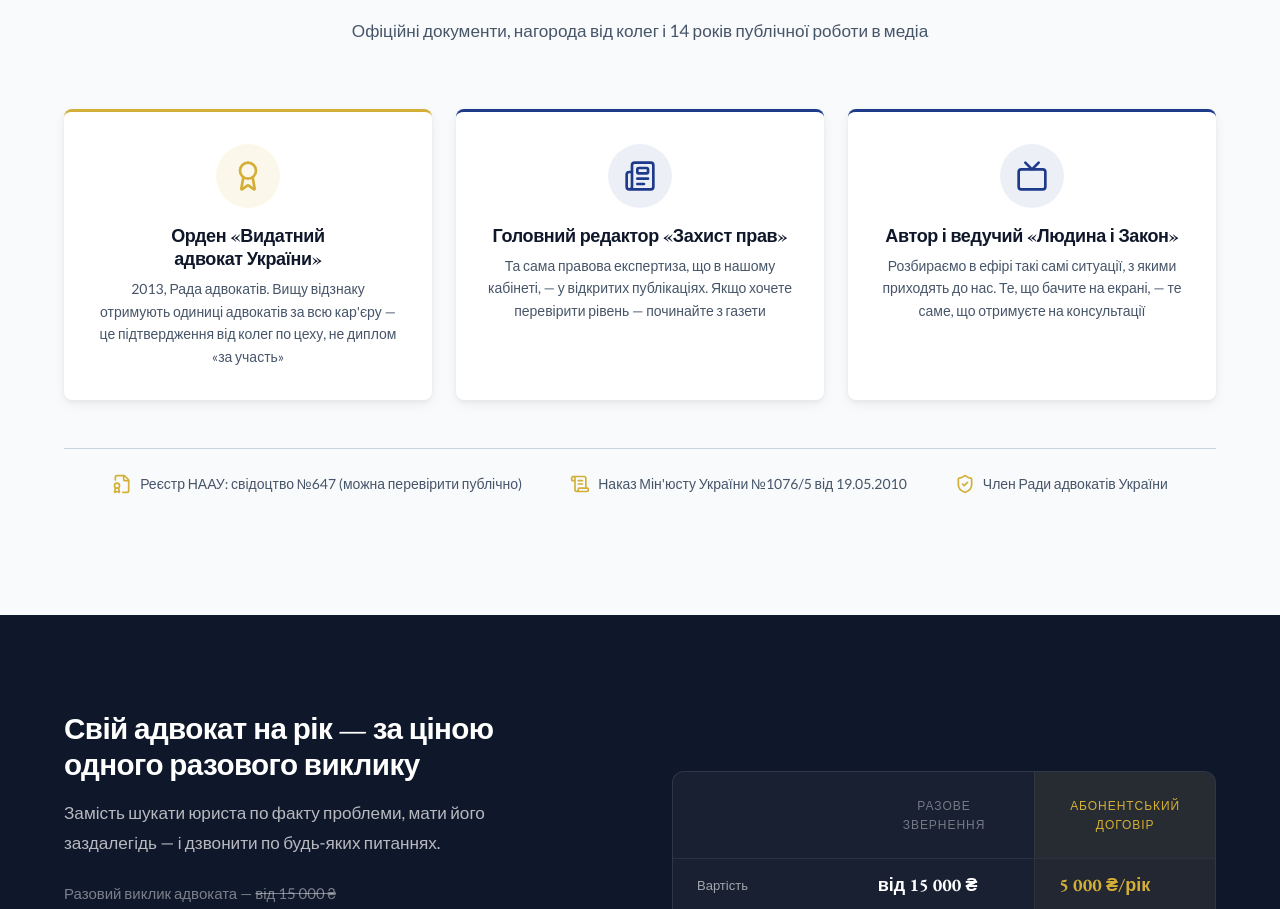
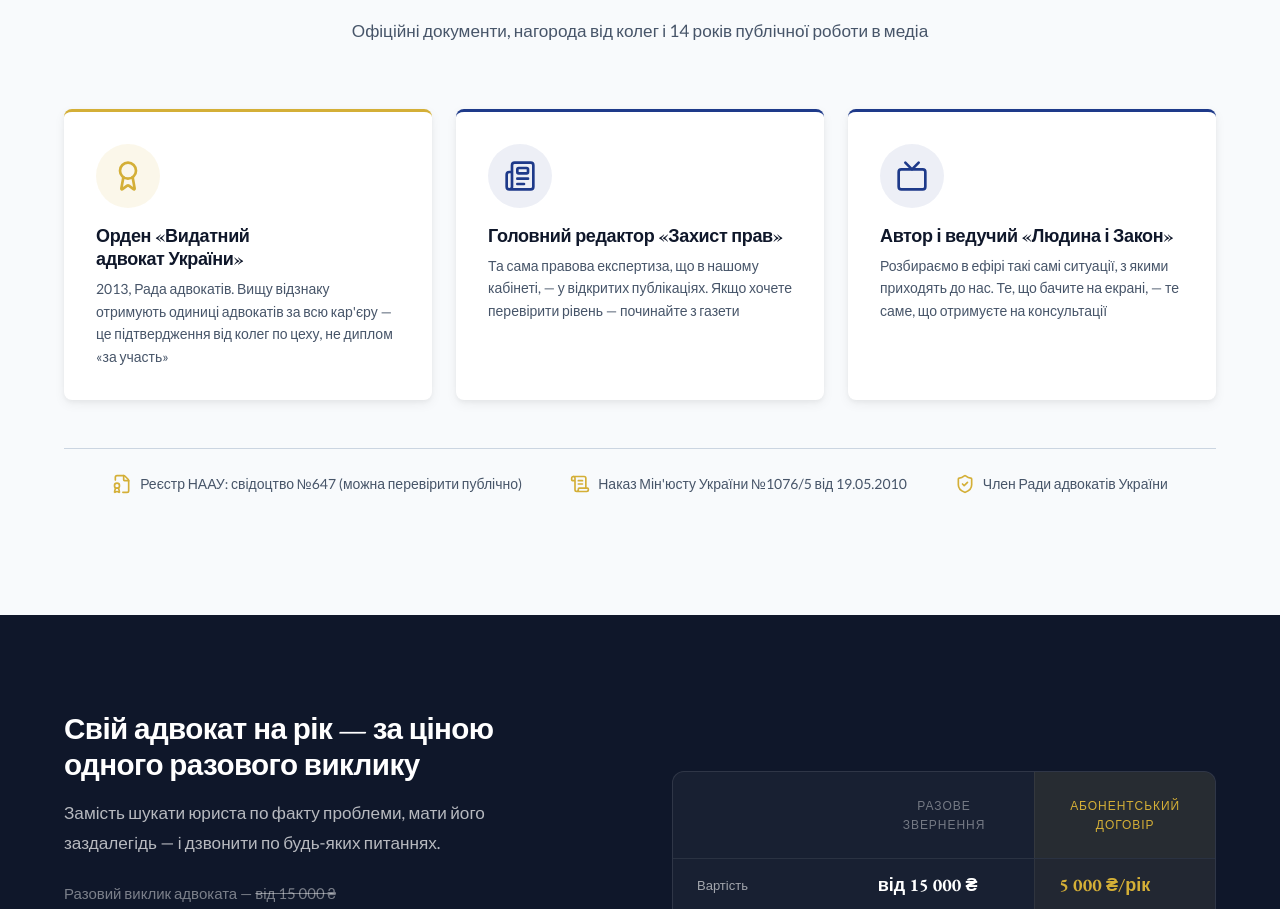
Before and after one commit to NikolayYank/vash-advokat, a Next.js app: page / in a window 1280 px wide. Shown: the part 2895-3804 px from the top of the page. Built offline with nearby package versions, Linux system fonts and the light colour scheme.

Commit message:
Align awards cards text to left
Co-Authored-By: Claude Opus 4.6 (1M context) <noreply@anthropic.com>

```diff
--- a/src/app/page.tsx
+++ b/src/app/page.tsx
@@ -661,7 +661,7 @@ export default function HomePage() {
                 borderRadius: "var(--radius-lg)",
                 padding: "var(--space-xl)",
                 boxShadow: "var(--shadow-card)",
-                textAlign: "center",
+                textAlign: "left",
                 borderTop: "3px solid var(--color-accent)",
               }}
             >
@@ -669,7 +669,7 @@ export default function HomePage() {
                 style={{
                   width: 64,
                   height: 64,
-                  margin: "0 auto var(--space-md)",
+                  margin: "0 0 var(--space-md)",
                   background: "rgba(212,175,55,0.1)",
                   borderRadius: "50%",
                   display: "flex",
@@ -694,7 +694,7 @@ export default function HomePage() {
                 borderRadius: "var(--radius-lg)",
                 padding: "var(--space-xl)",
                 boxShadow: "var(--shadow-card)",
-                textAlign: "center",
+                textAlign: "left",
                 borderTop: "3px solid var(--color-primary)",
               }}
             >
@@ -702,7 +702,7 @@ export default function HomePage() {
                 style={{
                   width: 64,
                   height: 64,
-                  margin: "0 auto var(--space-md)",
+                  margin: "0 0 var(--space-md)",
                   background: "rgba(30,58,138,0.08)",
                   borderRadius: "50%",
                   display: "flex",
@@ -716,7 +716,7 @@ export default function HomePage() {
                 Головний редактор «Захист прав»
               </h3>
               <p style={{ color: "var(--color-text-muted)", fontSize: "0.875rem" }}>
-                Та сама правова експертиза, що в нашому кабінеті, — у відкритих публікаціях. Якщо хочете перевірити рівень — починайте з газети
+                Та сама правова експертиза, що&nbsp;в&nbsp;нашому кабінеті, — у&nbsp;відкритих публікаціях. Якщо хочете перевірити рівень — починайте з&nbsp;газети
               </p>
             </div>
 
@@ -727,7 +727,7 @@ export default function HomePage() {
                 borderRadius: "var(--radius-lg)",
                 padding: "var(--space-xl)",
                 boxShadow: "var(--shadow-card)",
-                textAlign: "center",
+                textAlign: "left",
                 borderTop: "3px solid var(--color-primary)",
               }}
             >
@@ -735,7 +735,7 @@ export default function HomePage() {
                 style={{
                   width: 64,
                   height: 64,
-                  margin: "0 auto var(--space-md)",
+                  margin: "0 0 var(--space-md)",
                   background: "rgba(30,58,138,0.08)",
                   borderRadius: "50%",
                   display: "flex",
```
